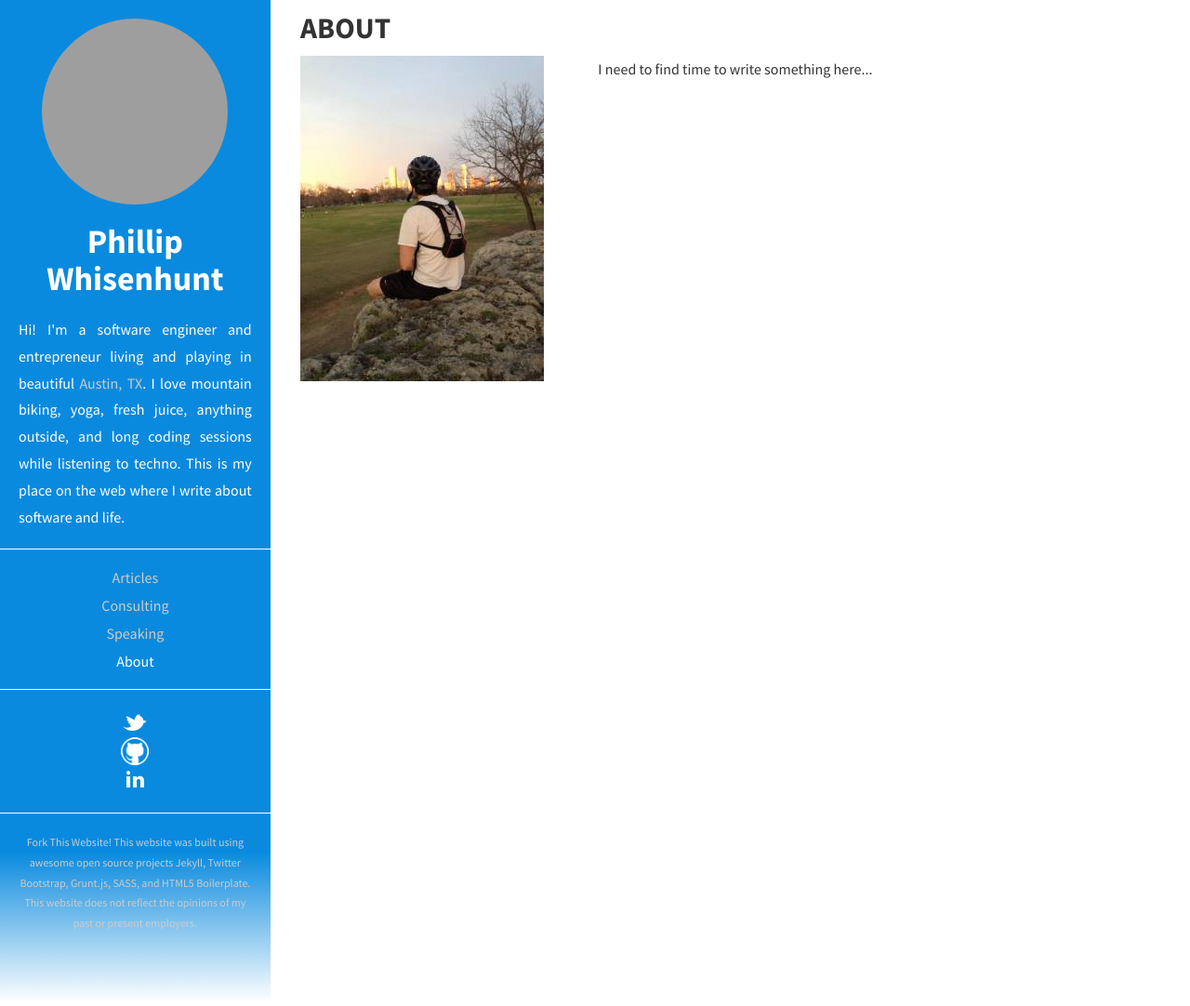
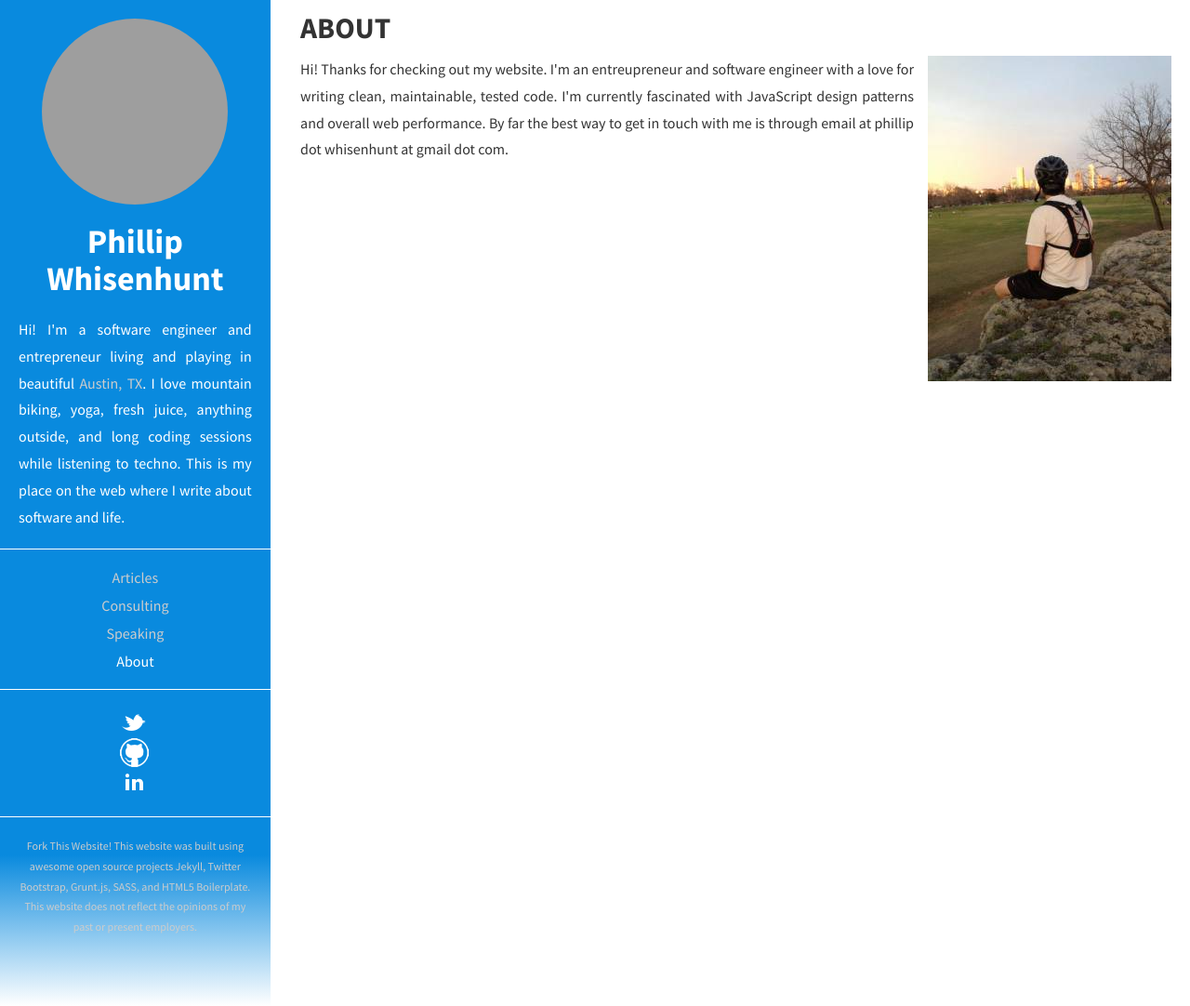
Before and after one commit to pwhisenhunt/pwhisenhunt.github.io, a Jekyll site: the page built from about/index.html, in a window 1280 px wide. Shown: the whole page at 93% size. Built offline with Jekyll 4.4.1, drawn with Linux system fonts in a browser that asks for light colours; comment, search, counter and statistics services are not loaded; grey boxes are pictures that could not be loaded.

Commit message:
spriting images and adding small about blurb.

```diff
--- a/_layouts/default.html
+++ b/_layouts/default.html
@@ -62,18 +62,14 @@
                     <div class="row border">
                         <ul class="connect">
                             <li>
-                                <a href="http://www.twitter.com/{{ site.author.twitter }}" alt="{{ site.author.name }} twitter">
-                                    <img src="/images/twitter.png" alt="twitter icon"/>
+                                <a href="http://www.twitter.com/{{ site.author.twitter }}" alt="{{ site.author.name }} twitter" class="icons-twitter icon"></a>
+                            </li>
+                            <li>
+                                <a href="http://www.github.com/{{ site.author.github }}" alt="{{ site.author.name }} github" class="icons-github icon">
                                 </a>
                             </li>
                             <li>
-                                <a href="http://www.github.com/{{ site.author.github }}" alt="{{ site.author.name }} github">
-                                    <img src="/images/github.png" alt="github icon"/>
-                                </a>
-                            </li>
-                            <li>
-                                <a href="http://www.linkedin.com/in/{{ site.author.linkedin }}" alt="{{ site.author.name }} linkedin">
-                                    <img src="/images/linkedin.png" alt="linkedin icon"/>
+                                <a href="http://www.linkedin.com/in/{{ site.author.linkedin }}" alt="{{ site.author.name }} linkedin" class="icons-linkedin icon">
                                 </a>
                             </li>
                         </ul>
--- a/about/index.html
+++ b/about/index.html
@@ -4,11 +4,7 @@
 title: About
 ---
 <h2>ABOUT</h2>
-<div class="row span4">
-    <img src="/images/about.png" alt="{{ site.author.name }} About" />
-</div>
-<div class="row span5">
-    <p>
-        I need to find time to write something here...
-    </p>
-</div>
+<img class="pull-right about" src="/images/about.png" alt="{{ site.author.name }} About" />
+<p>
+    Hi! Thanks for checking out my website. I'm an entreupreneur and software engineer with a love for writing clean, maintainable, tested code. I'm currently fascinated with JavaScript design patterns and overall web performance. By far the best way to get in touch with me is through email at phillip dot whisenhunt at gmail dot com.
+</p>
--- a/scss/_variables.scss
+++ b/scss/_variables.scss
@@ -1,3 +1,6 @@
+@import "icons/*.png";
+@include all-icons-sprites;
+
 $color-primary: #333;
 $color-accent: #098ADE;
 $color-dark: #035990;
```
Also changed, not shown: css/main.concat.css (+69 -42 lines), css/main.css (+69 -42 lines), scss/_content.scss (+11 -2 lines), css/main.min.css, images/github.png (deleted), images/icons-sd514498506.png (added), images/linkedin.png (deleted), images/twitter.png (deleted).
